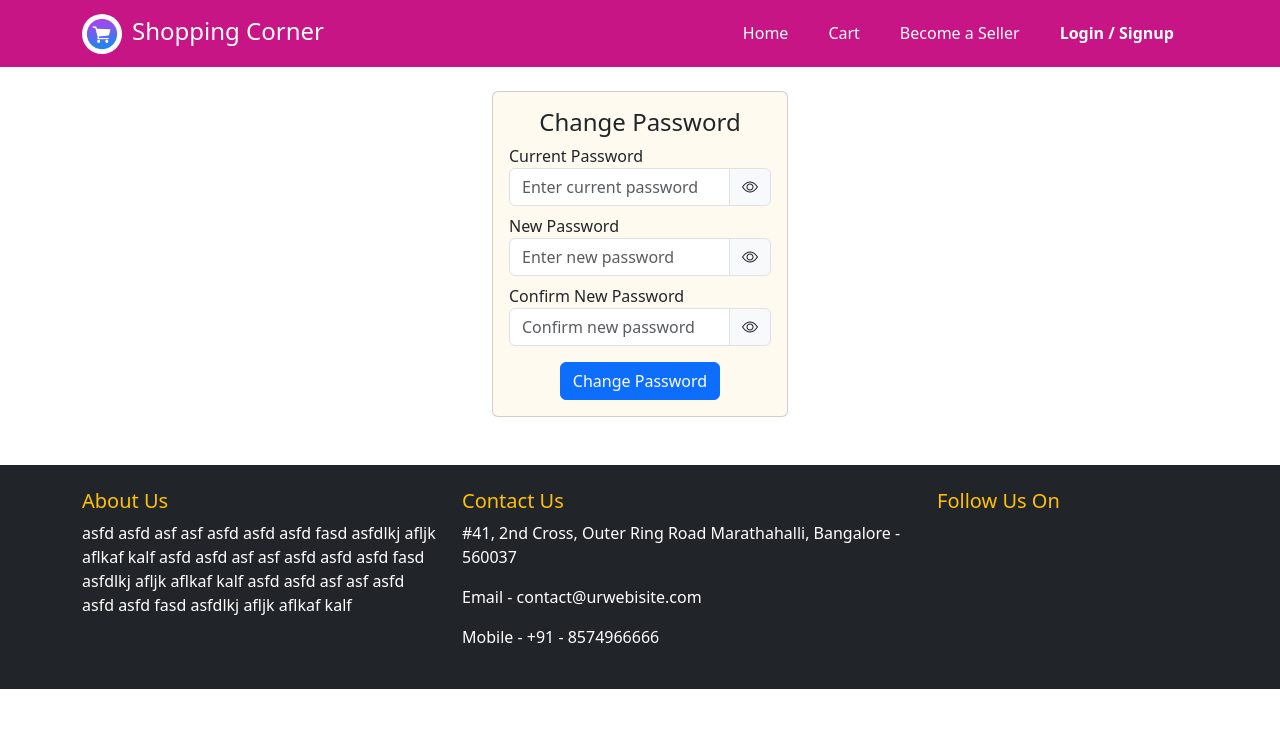
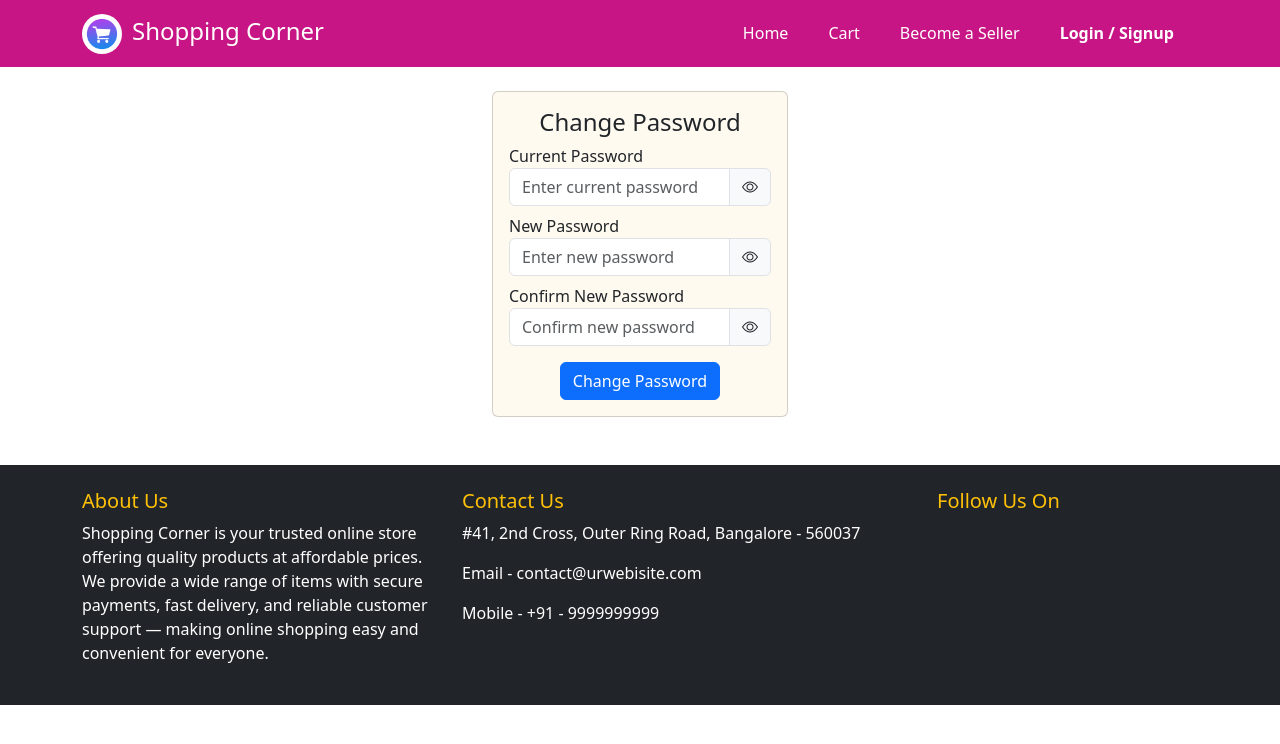
Before and after one commit to ramana-athikari/shopping-corner, a React (Create React App) app in the folder frontend/: page /#/change-password in a window 1280 px wide. Shown: the top 744 px of the page. Built offline with nearby package versions, Linux system fonts and the light colour scheme; no server answers.

Commit message:
added updates

```diff
--- a/frontend/src/seller/ManageProduct.js
+++ b/frontend/src/seller/ManageProduct.js
@@ -94,12 +94,24 @@ const ManageProduct = () => {
               </h4>
             </div>
             <div className="col-lg-3 mb-3 text-center">
+              {/* <input
+                type="text"
+                className="form-control"
+                placeholder="Search..."
+                onChange={(e) => setKeyword(e.target.value)}
+              /> */}
+
               <input
                 type="text"
                 className="form-control"
                 placeholder="Search..."
-                onChange={(e) => setKeyword(e.target.value)}
+                value={keyword}
+                onChange={(e) => {
+                  setKeyword(e.target.value);
+                  setCurrentPage(0); // ✅ Reset to first page when searching
+                }}
               />
+
             </div>
 
             <table className="table table-bordered shadow-lg">
--- a/frontend/src/seller/NewProduct.js
+++ b/frontend/src/seller/NewProduct.js
@@ -11,6 +11,7 @@ const NewProduct = () => {
     const [productInfo, setProductInfo] = useState({});
     const [errors, setErrors] = useState({});
     const [preview, setPreview] = useState(null);
+    const [loading, setLoading] = useState(false);
 
     const pickValue = (e) => {
         setProductInfo({ ...productInfo, [e.target.name]: e.target.value });
@@ -34,30 +35,6 @@ const NewProduct = () => {
         return Object.keys(newErrors).length === 0;
     };
 
-    // const validateForm = () => {
-    //     if (!productInfo.name.trim()) {
-    //         toast.error("⚠️ Product name is required!");
-    //         return false;
-    //     }
-    //     if (!productInfo.price || productInfo.price <= 0) {
-    //         toast.error("⚠️ Price must be greater than 0!");
-    //         return false;
-    //     }
-    //     if (!productInfo.description.trim()) {
-    //         toast.error("⚠️ Description is required!");
-    //         return false;
-    //     }
-    //     if (!productInfo.category.trim()) {
-    //         toast.error("⚠️ Category is required!");
-    //         return false;
-    //     }
-    //     if (!productInfo.image) {
-    //         toast.error("⚠️ Please upload an image!");
-    //         return false;
-    //     }
-    //     return true; // ✅ everything is valid
-    // };
-
     const save = (e) => {
         e.preventDefault();
 
@@ -69,7 +46,7 @@ const NewProduct = () => {
 
             // redirect after short delay so user sees the toast
             setTimeout(() => {
-                navigate("/SellerLogin");
+                navigate("/seller-login");
             }, 1500);
 
             return;
@@ -89,6 +66,8 @@ const NewProduct = () => {
             formData.append("image", productInfo.image); // actual file
         }
 
+        setLoading(true);
+
         fetch(`${API_BASE}/api/product`, {
             method: "POST",
             body: formData, // no headers for FormData
@@ -100,6 +79,7 @@ const NewProduct = () => {
                 setPreview(null); // clear preview
             })
             .catch(err => console.error(err));
+        setLoading(false);
     };
 
 
@@ -161,8 +141,24 @@ const NewProduct = () => {
                     </div>
 
                     <div className="col-lg-12 text-center">
-                        <button className="btn btn-success m-2" type="submit">Save Product</button>
-                        <button className="btn btn-warning m-2" type="reset">Clear All</button>
+                        <button
+                            className="btn btn-success m-2"
+                            type="submit"
+                            disabled={loading}
+                        >
+                            {loading && (
+                                <span className="spinner-border spinner-border-sm me-2"></span>
+                            )}
+                            {loading ? "Saving..." : "Save Product"}
+                        </button>
+
+                        <button
+                            className="btn btn-warning m-2"
+                            type="reset"
+                            disabled={loading}
+                        >
+                            Clear All
+                        </button>
                     </div>
                 </div>
             </form>
--- a/frontend/src/seller/SellerFooter.js
+++ b/frontend/src/seller/SellerFooter.js
@@ -5,18 +5,19 @@ const MyFooter = () => {
             <div className="container">
                 <div className="row">
                     <div className="col-xl-4">
-                        <h5 className="text-warning"> About Us </h5>
+                        <h5 className="text-warning">About Us</h5>
                         <p>
-                            asfd asfd asf asf asfd asfd asfd fasd asfdlkj afljk aflkaf kalf
-                            asfd asfd asf asf asfd asfd asfd fasd asfdlkj afljk aflkaf kalf
-                            asfd asfd asf asf asfd asfd asfd fasd asfdlkj afljk aflkaf kalf
+                            Shopping Corner is your trusted online store offering quality products at
+                            affordable prices. We provide a wide range of items with secure payments,
+                            fast delivery, and reliable customer support — making online shopping easy
+                            and convenient for everyone.
                         </p>
                     </div>
                     <div className="col-xl-5">
                         <h5 className="text-warning"> Contact Us </h5>
-                        <p> #41, 2nd Cross, Outer Ring Road Marathahalli, Bangalore - 560037 </p>
+                        <p> #41, 2nd Cross, Outer Ring Road, Bangalore - 560037 </p>
                         <p> Email - contact@urwebisite.com </p>
-                        <p> Mobile - +91 - 8574966666 </p>
+                        <p> Mobile - +91 - 9999999999 </p>
                     </div>
                     <div className="col-xl-3">
                         <h5 className="text-warning"> Follow Us On </h5>
@@ -32,10 +33,10 @@ const MyFooter = () => {
                         <span className="me-2"> <i className="fa fab fa-linkedin fs-4"> </i> </span> */}
 
                         {/* fontawesome icons */}
-                        <span className="me-2"> <i className="fa-brands fa-square-facebook fs-4"></i> </span>
-                        <span className="me-2"> <i className="fa-brands fa-square-instagram fs-4"></i> </span>
-                        <span className="me-2"> <i className="fa-brands fa-square-youtube fs-4"></i> </span>
-                        <span className="me-2"> <i className="fa-brands fa-linkedin fs-4"></i> </span>
+                        <span className="me-2"> <i className="fa-brands fa-square-facebook fs-4 text-white link-warning"></i> </span>
+                        <span className="me-2"> <i className="fa-brands fa-square-instagram fs-4 text-white link-warning"></i> </span>
+                        <span className="me-2"> <i className="fa-brands fa-square-youtube fs-4 text-white link-warning"></i> </span>
+                        <span className="me-2"> <i className="fa-brands fa-linkedin fs-4 text-white link-warning"></i> </span>
                         {/* <p id="cursor">  www.facebook.com </p>
                         <p id="cursor">  www.instagram.com </p>
                         <p id="cursor">  www.youtube.com </p>
--- a/frontend/src/user/Footer.js
+++ b/frontend/src/user/Footer.js
@@ -6,18 +6,19 @@ const MyFooter = () => {
             <div className="container">
                 <div className="row">
                     <div className="col-xl-4">
-                        <h5 className="text-warning"> About Us </h5>
+                        <h5 className="text-warning">About Us</h5>
                         <p>
-                            asfd asfd asf asf asfd asfd asfd fasd asfdlkj afljk aflkaf kalf
-                            asfd asfd asf asf asfd asfd asfd fasd asfdlkj afljk aflkaf kalf
-                            asfd asfd asf asf asfd asfd asfd fasd asfdlkj afljk aflkaf kalf
+                            Shopping Corner is your trusted online store offering quality products at
+                            affordable prices. We provide a wide range of items with secure payments,
+                            fast delivery, and reliable customer support — making online shopping easy
+                            and convenient for everyone.
                         </p>
                     </div>
                     <div className="col-xl-5">
                         <h5 className="text-warning"> Contact Us </h5>
-                        <p> #41, 2nd Cross, Outer Ring Road Marathahalli, Bangalore - 560037 </p>
+                        <p> #41, 2nd Cross, Outer Ring Road, Bangalore - 560037 </p>
                         <p> Email - contact@urwebisite.com </p>
-                        <p> Mobile - +91 - 8574966666 </p>
+                        <p> Mobile - +91 - 9999999999 </p>
                     </div>
                     <div className="col-xl-3">
                         <h5 className="text-warning"> Follow Us On </h5>
@@ -33,10 +34,10 @@ const MyFooter = () => {
                         <span className="me-2"> <i className="fa fab fa-linkedin fs-4"> </i> </span> */}
 
                         {/* fontawesome icons */}
-                        <span className="me-2"> <i className="fa-brands fa-square-facebook fs-4"></i> </span>
-                        <span className="me-2"> <i className="fa-brands fa-square-instagram fs-4"></i> </span>
-                        <span className="me-2"> <i className="fa-brands fa-square-youtube fs-4"></i> </span>
-                        <span className="me-2"> <i className="fa-brands fa-linkedin fs-4"></i> </span>
+                        <span className="me-2"> <i className="fa-brands fa-square-facebook fs-4 text-white link-warning"></i> </span>
+                        <span className="me-2"> <i className="fa-brands fa-square-instagram fs-4 text-white link-warning"></i> </span>
+                        <span className="me-2"> <i className="fa-brands fa-square-youtube fs-4 text-white link-warning"></i> </span>
+                        <span className="me-2"> <i className="fa-brands fa-linkedin fs-4 text-white link-warning"></i> </span>
                         {/* <p id="cursor">  www.facebook.com </p>
                         <p id="cursor">  www.instagram.com </p>
                         <p id="cursor">  www.youtube.com </p>
```
Also changed, not shown: frontend/src/user/EditUserProfile.js (+0 -33 lines).
